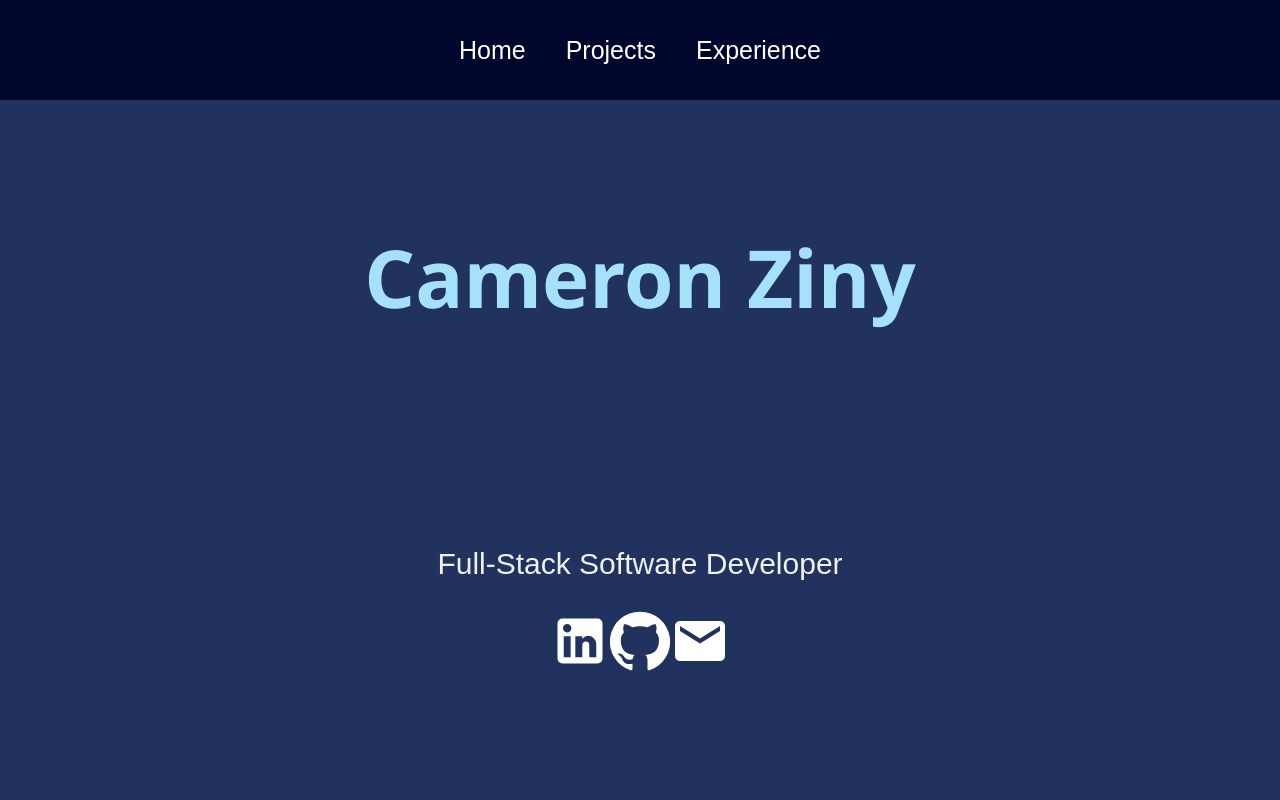
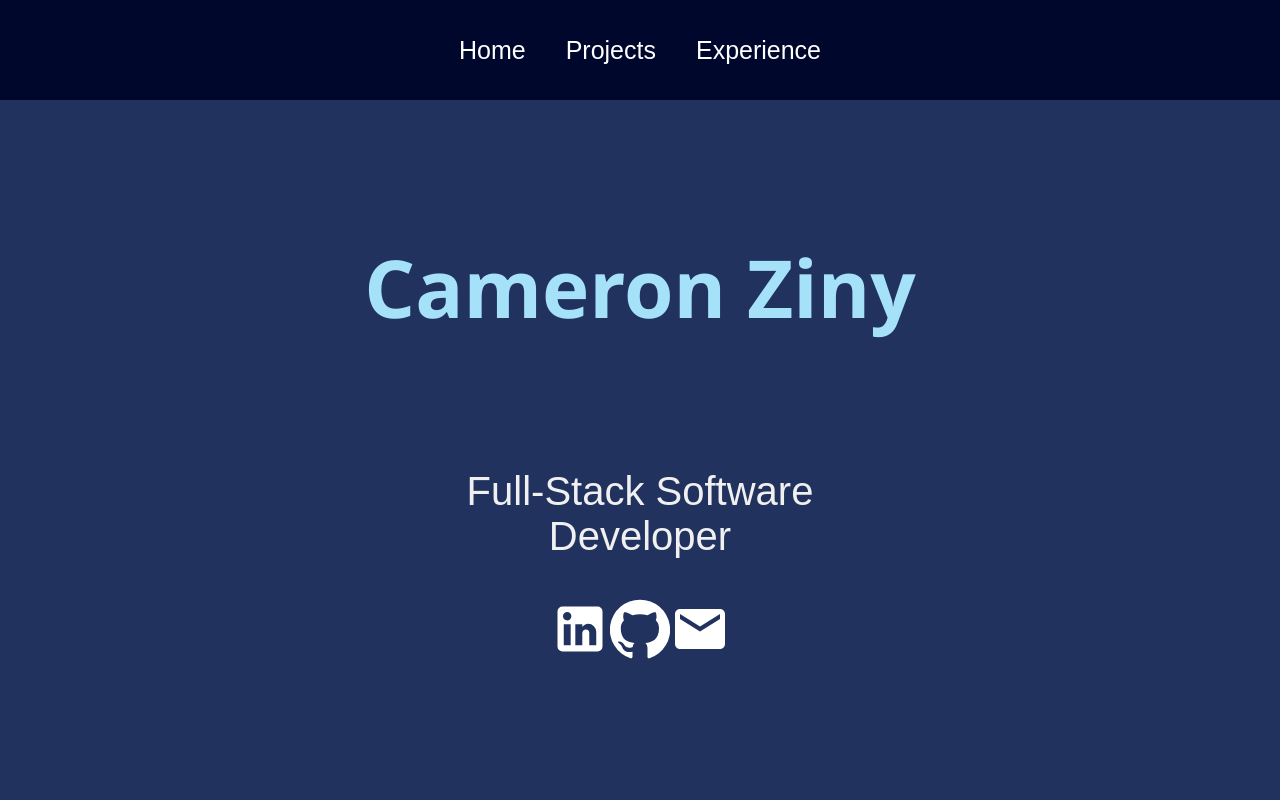
Before and after one commit to camziny/portfolio, a React (Create React App) app: page / in a window 1280 px wide. Shown: the top 800 px of the page. Built offline with nearby package versions, Linux system fonts and the light colour scheme.

Commit message:
-update description -update home page css

```diff
--- a/public/index.html
+++ b/public/index.html
@@ -7,7 +7,7 @@
     <meta name="theme-color" content="#000000" />
     <meta
       name="description"
-      content="Web site created using create-react-app"
+      content="Cam Ziny's Personal Portfolio"
     />
     <link rel="apple-touch-icon" href="%PUBLIC_URL%/logo192.png" />
     <!--
--- a/src/style/Home.css
+++ b/src/style/Home.css
@@ -29,12 +29,13 @@
 
   .about .myIntro {
     width: 40%;
-    font-size: 30px;
-    margin: auto;
+    font-size: 40px;
+    margin-bottom: auto;
+    margin-top: 15px;
   }
   .myIntro svg {
     font-size: 60px;
-    margin: auto;
+    margin-top: auto;
     color: white;
   }
   .my-skills {
```
